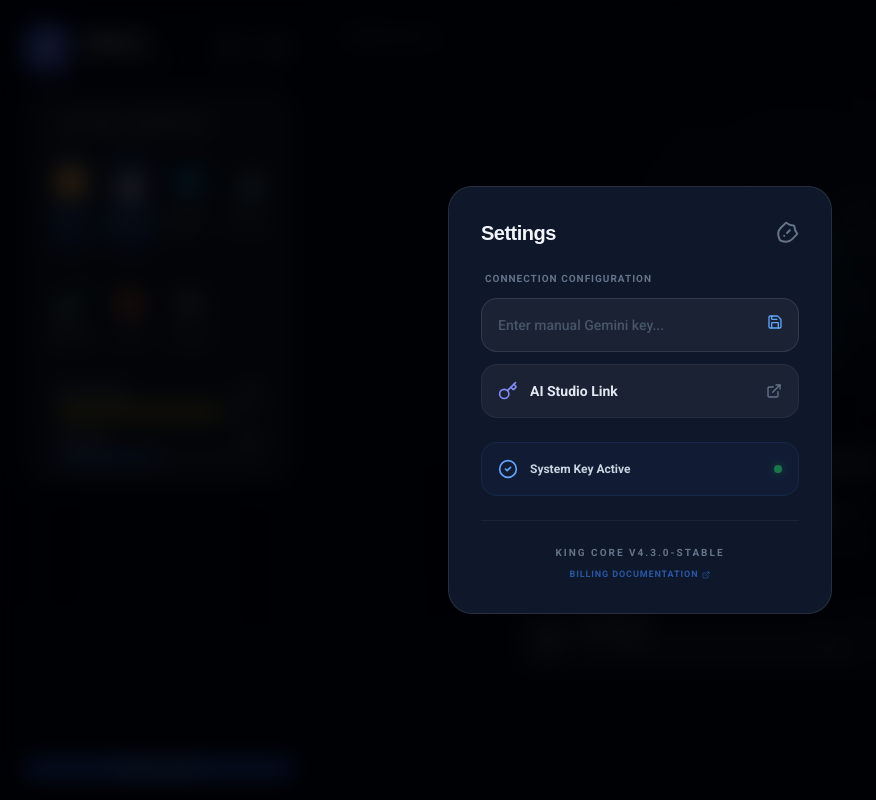
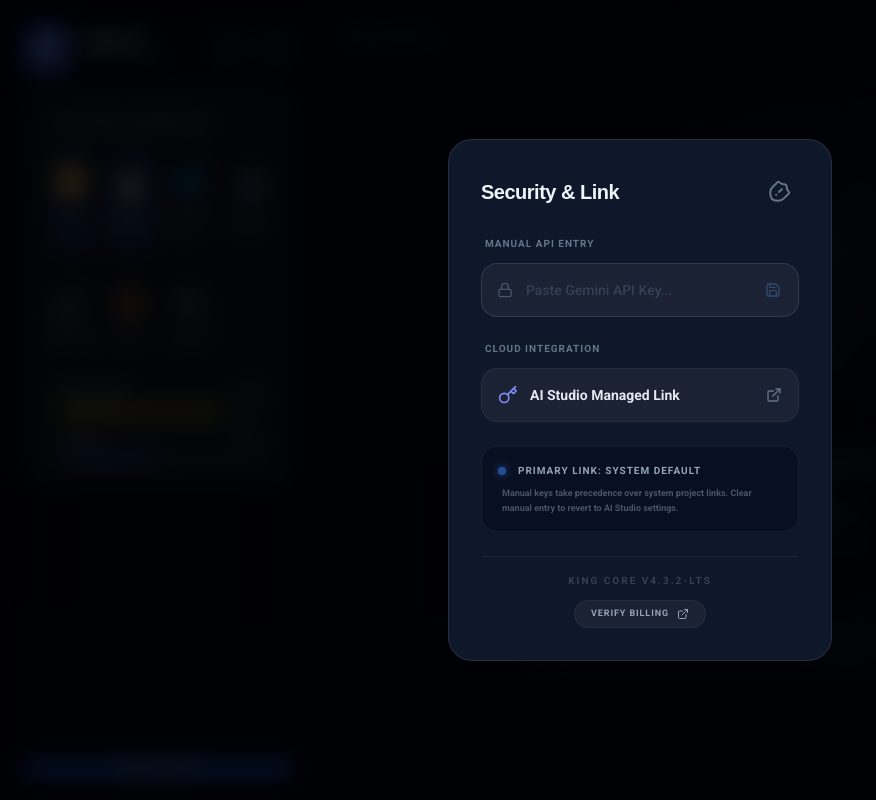
Before and after one commit to KarthickKSG/aiass, a React (Vite) app: page / in a window 1280 px wide. Both pictures are taken after a click on the button 276 px from the left and 48 px from the top of the page. Shown: the whole page, without its empty margins (0-876 px from the left). Built offline with nearby package versions, Linux system fonts and the light colour scheme; a web font is replaced by a local one.

Commit message:
feat(api-key): Improve API key management UI
Refactor state management for API key input and applied status to be more descriptive and clearer. Update icons for settings and security.

```diff
--- a/App.tsx
+++ b/App.tsx
@@ -7,13 +7,16 @@ import { createBlob, decode, decodeAudioData } from './utils/audioUtils';
 import AssistantOrb from './components/AssistantOrb';
 import DeviceDashboard from './components/DeviceDashboard';
 import NotificationPanel from './components/NotificationPanel';
-import { ShieldAlert, Cpu, Wifi, Battery, MicOff, Eye, EyeOff, Key, ExternalLink, Settings, Save, CheckCircle2, Trash2 } from 'lucide-react';
+import { ShieldAlert, Cpu, Wifi, Battery, MicOff, Eye, EyeOff, Key, ExternalLink, Settings, Save, CheckCircle2, Trash2, Lock } from 'lucide-react';
 
 const App: React.FC = () => {
   const [status, setStatus] = useState<AssistantStatus>(AssistantStatus.IDLE);
   const [showSettings, setShowSettings] = useState(false);
-  const [manualKey, setManualKey] = useState<string>(localStorage.getItem('king_api_key') || '');
-  const [keyApplied, setKeyApplied] = useState<boolean>(!!localStorage.getItem('king_api_key'));
+
+  // State for the key currently being typed
+  const [editingKey, setEditingKey] = useState<string>(localStorage.getItem('king_api_key') || '');
+  // State to confirm if the current stored key is what we're using
+  const [isKeyApplied, setIsKeyApplied] = useState<boolean>(!!localStorage.getItem('king_api_key'));
 
   const [deviceState, setDeviceState] = useState<DeviceState>({
     wifi: true,
@@ -26,6 +29,7 @@ const App: React.FC = () => {
     brightness: 80,
     volume: 50,
   });
+
   const [notifications, setNotifications] = useState<Notification[]>([
     {
       id: '1',
@@ -35,6 +39,7 @@ const App: React.FC = () => {
       type: 'alert'
     }
   ]);
+
   const [isSessionActive, setIsSessionActive] = useState(false);
   const [isVisionActive, setIsVisionActive] = useState(false);
   const [errorMessage, setErrorMessage] = useState<string | null>(null);
@@ -65,19 +70,19 @@ const App: React.FC = () => {
     }
   };
 
-  const handleSaveManualKey = () => {
-    if (manualKey.trim()) {
-      localStorage.setItem('king_api_key', manualKey.trim());
-      setKeyApplied(true);
-      addNotification('System', 'Manual API key applied successfully.', 'alert');
+  const handleSaveKey = () => {
+    if (editingKey.trim()) {
+      localStorage.setItem('king_api_key', editingKey.trim());
+      setIsKeyApplied(true);
+      addNotification('System', 'Manual API key secured and active.', 'alert');
     }
   };
 
-  const handleClearManualKey = () => {
+  const handleClearKey = () => {
     localStorage.removeItem('king_api_key');
-    setManualKey('');
-    setKeyApplied(false);
-    addNotification('System', 'Manual API key cleared. Using system defaults.', 'alert');
+    setEditingKey('');
+    setIsKeyApplied(false);
+    addNotification('System', 'Manual key removed. Reverting to system link.', 'alert');
   };
 
   const addNotification = (sender: string, content: string, type: 'message' | 'alert' | 'schedule') => {
@@ -183,7 +188,7 @@ const App: React.FC = () => {
     setErrorMessage(null);
 
     // Determine active API key
-    const activeKey = manualKey || process.env.API_KEY;
+    const activeKey = localStorage.getItem('king_api_key') || process.env.API_KEY;
 
     if (!activeKey && window.aistudio) {
       const hasKey = await window.aistudio.hasSelectedApiKey();
@@ -196,7 +201,8 @@ const App: React.FC = () => {
     try {
       await initAudio();
 
-      const ai = new GoogleGenAI({ apiKey: manualKey || process.env.API_KEY });
+      // Use the key from local storage if available, otherwise fallback to system key
+      const ai = new GoogleGenAI({ apiKey: activeKey });
 
       const sessionPromise = ai.live.connect({
         model: 'gemini-2.5-flash-native-audio-preview-09-2025',
@@ -249,9 +255,9 @@ const App: React.FC = () => {
             setStatus(AssistantStatus.ERROR);
             const msg = (e as any).message || "";
             if (msg.includes("Requested entity was not found")) {
-              setErrorMessage("Key invalid or not found. Update in Settings.");
+              setErrorMessage("Key invalid. Check project status or re-enter key.");
             } else {
-              setErrorMessage("Connection failed. Check network.");
+              setErrorMessage("Connection failed. Protocol sync error.");
             }
           },
           onclose: () => {
@@ -269,7 +275,7 @@ const App: React.FC = () => {
       sessionPromiseRef.current = sessionPromise;
     } catch (err: any) {
       setStatus(AssistantStatus.ERROR);
-      setErrorMessage("Hardware error: Check permissions.");
+      setErrorMessage("Hardware error: Kernel link failed.");
     }
   };
 
@@ -283,72 +289,101 @@ const App: React.FC = () => {
     <div className="h-dvh w-full flex flex-col md:flex-row bg-[#020617] text-slate-100 overflow-hidden relative no-select">
       {showSettings && (
         <div className="fixed inset-0 z-[100] bg-black/80 backdrop-blur-md flex items-center justify-center p-6">
-          <div className="bg-slate-900 border border-white/10 w-full max-w-sm rounded-3xl p-8 shadow-2xl">
+          <div className="bg-slate-900 border border-white/10 w-full max-w-sm rounded-3xl p-8 shadow-2xl animate-in zoom-in-95 duration-200">
             <div className="flex justify-between items-center mb-6">
-              <h2 className="text-xl font-black google-font tracking-tight">Settings</h2>
-              <button onClick={() => setShowSettings(false)} className="text-slate-500 hover:text-white transition-colors">
+              <h2 className="text-xl font-black google-font tracking-tight">Security & Link</h2>
+              <button onClick={() => setShowSettings(false)} className="p-2 text-slate-500 hover:text-white transition-colors">
                 <ShieldAlert className="w-6 h-6 rotate-45" />
               </button>
             </div>
 
             <div className="space-y-6">
-              {/* Connection Section */}
+              {/* Manual Key Input */}
               <div className="space-y-3">
-                <h3 className="text-[10px] font-black text-slate-500 uppercase tracking-widest px-1">Connection Configuration</h3>
+                <div className="flex justify-between items-center px-1">
+                  <h3 className="text-[10px] font-black text-slate-500 uppercase tracking-widest">Manual API Entry</h3>
+                  {isKeyApplied && (
+                    <span className="text-[9px] font-black text-green-400 uppercase tracking-tighter flex items-center space-x-1">
+                      <CheckCircle2 className="w-2.5 h-2.5" />
+                      <span>Applied</span>
+                    </span>
+                  )}
+                </div>
 
                 <div className="relative group">
+                  <div className="absolute left-4 top-1/2 -translate-y-1/2 text-slate-600">
+                    <Lock className="w-4 h-4" />
+                  </div>
                   <input
                     type="password"
-                    value={manualKey}
-                    onChange={(e) => setManualKey(e.target.value)}
-                    placeholder="Enter manual Gemini key..."
-                    className="w-full bg-white/5 border border-white/10 rounded-2xl px-4 py-4 text-sm font-medium focus:outline-none focus:border-blue-500/50 transition-all placeholder:text-slate-600"
+                    value={editingKey}
+                    onChange={(e) => {
+                      setEditingKey(e.target.value);
+                      if (isKeyApplied) setIsKeyApplied(false); // Invalidate applied status if user starts typing
+                    }}
+                    placeholder="Paste Gemini API Key..."
+                    className={`w-full bg-white/5 border ${isKeyApplied ? 'border-green-500/30 bg-green-500/5' : 'border-white/10 focus:border-blue-500/50'} rounded-2xl pl-11 pr-14 py-4 text-sm font-medium focus:outline-none transition-all placeholder:text-slate-700`}
                   />
-                  <div className="absolute right-2 top-2 flex space-x-1">
-                    {keyApplied ? (
-                      <button onClick={handleClearManualKey} className="p-2 text-red-400 hover:bg-red-400/10 rounded-xl transition-colors">
-                        <Trash2 className="w-4 h-4" />
+                  <div className="absolute right-2 top-1/2 -translate-y-1/2 flex space-x-1">
+                    {isKeyApplied ? (
+                      <button
+                        onClick={handleClearKey}
+                        className="p-2.5 text-red-400 hover:bg-red-400/10 rounded-xl transition-colors group/btn"
+                        title="Clear Manual Key"
+                      >
+                        <Trash2 className="w-4 h-4 group-hover/btn:scale-110 transition-transform" />
                       </button>
                     ) : (
-                      <button onClick={handleSaveManualKey} className="p-2 text-blue-400 hover:bg-blue-400/10 rounded-xl transition-colors">
-                        <Save className="w-4 h-4" />
+                      <button
+                        onClick={handleSaveKey}
+                        disabled={!editingKey.trim()}
+                        className="p-2.5 text-blue-400 hover:bg-blue-400/10 disabled:opacity-30 rounded-xl transition-colors group/btn"
+                        title="Save Manual Key"
+                      >
+                        <Save className="w-4 h-4 group-hover/btn:scale-110 transition-transform" />
                       </button>
                     )}
                   </div>
                 </div>
+              </div>
 
+              {/* System Link Option */}
+              <div className="space-y-3">
+                <h3 className="text-[10px] font-black text-slate-500 uppercase tracking-widest px-1">Cloud Integration</h3>
                 <button
                   onClick={handleLinkKey}
                   className="w-full flex items-center justify-between p-4 bg-white/5 border border-white/5 rounded-2xl hover:bg-white/10 transition-all group"
                 >
                   <div className="flex items-center space-x-3">
                     <Key className="w-5 h-5 text-indigo-400" />
-                    <span className="text-sm font-bold text-slate-200">AI Studio Link</span>
+                    <span className="text-sm font-bold text-slate-200">AI Studio Managed Link</span>
                   </div>
                   <ExternalLink className="w-4 h-4 text-slate-500 group-hover:text-indigo-400 transition-colors" />
                 </button>
               </div>
 
-              <div className="flex items-center justify-between p-4 bg-blue-500/5 border border-blue-500/10 rounded-2xl">
-                <div className="flex items-center space-x-3">
-                  <CheckCircle2 className={`w-5 h-5 ${keyApplied ? 'text-green-400' : 'text-blue-400'}`} />
-                  <span className="text-xs font-bold text-slate-300">
-                    {keyApplied ? 'Manual Key Active' : 'System Key Active'}
-                  </span>
+              <div className="p-4 bg-slate-950/40 border border-white/5 rounded-2xl">
+                <div className="flex items-center space-x-3 mb-2">
+                   <div className={`w-2 h-2 rounded-full ${isKeyApplied ? 'bg-green-500 shadow-[0_0_8px_#22c55e]' : 'bg-blue-500 shadow-[0_0_8px_#3b82f6] animate-pulse'}`}></div>
+                   <span className="text-[10px] font-black text-slate-400 uppercase tracking-widest">
+                     Primary Link: {isKeyApplied ? 'Manual Override' : 'System Default'}
+                   </span>
                 </div>
-                <div className="w-2 h-2 rounded-full bg-green-500 animate-pulse shadow-[0_0_8px_rgba(34,197,94,0.5)]"></div>
+                <p className="text-[9px] text-slate-600 font-bold leading-relaxed px-1">
+                  Manual keys take precedence over system project links. Clear manual entry to revert to AI Studio settings.
+                </p>
               </div>
 
-              <div className="pt-6 border-t border-white/5 flex flex-col items-center">
-                <p className="text-[10px] text-slate-500 font-black uppercase tracking-[0.2em]">King Core v4.3.0-Stable</p>
+              <div className="pt-4 border-t border-white/5 flex flex-col items-center">
+                <p className="text-[10px] text-slate-700 font-black uppercase tracking-[0.2em]">King Core v4.3.2-LTS</p>
                 <a
                   href="https://ai.google.dev/gemini-api/docs/billing"
                   target="_blank"
                   rel="noopener noreferrer"
-                  className="mt-2 text-[9px] text-blue-500/60 hover:text-blue-400 font-bold uppercase tracking-widest flex items-center space-x-1"
+                  className="mt-3 px-4 py-1.5 rounded-full bg-white/5 text-[9px] text-slate-400 hover:text-white border border-white/5 font-bold uppercase tracking-widest flex items-center space-x-2 transition-all"
                 >
-                  <span>Billing Documentation</span>
-                  <ExternalLink className="w-2 h-2" />
+                  <span>Verify Billing</span>
+                  <ExternalLink className="w-3 h-3" />
                 </a>
               </div>
             </div>
@@ -356,9 +391,9 @@ const App: React.FC = () => {
         </div>
       )}
 
-      {/* Background Decor */}
+      {/* Background Atmosphere */}
       <div className="absolute inset-0 z-0 pointer-events-none">
-        <div className={`absolute top-[-10%] left-[-10%] w-[60%] h-[60%] rounded-full blur-[120px] transition-colors duration-1000 ${isSessionActive ? 'bg-blue-900/20' : 'bg-slate-900/10'}`}></div>
+        <div className={`absolute top-[-10%] left-[-10%] w-[60%] h-[60%] rounded-full blur-[120px] transition-all duration-1000 ${isSessionActive ? 'bg-blue-900/20' : 'bg-slate-900/10'}`}></div>
       </div>
 
       <aside className="z-20 w-full md:w-80 shrink-0 p-4 md:p-6 flex flex-col space-y-4 bg-slate-950/60 backdrop-blur-3xl border-b md:border-b-0 md:border-r border-white/5">
@@ -380,7 +415,7 @@ const App: React.FC = () => {
             </div>
             <div>
               <h1 className="text-lg font-black google-font leading-tight tracking-tighter">KING AI</h1>
-              <p className="text-[8px] text-slate-500 font-bold uppercase tracking-[0.2em]">Vision Module v1.2</p>
+              <p className="text-[8px] text-slate-500 font-bold uppercase tracking-[0.2em]">Neural Engine v1.2</p>
             </div>
           </div>
           <div className="flex space-x-2">
@@ -408,7 +443,7 @@ const App: React.FC = () => {
               <canvas ref={canvasRef} width="640" height="480" className="hidden" />
               <div className="absolute top-3 left-3 flex items-center space-x-1.5 px-2 py-0.5 bg-black/60 backdrop-blur-md rounded-full border border-white/10">
                 <div className="w-1.5 h-1.5 bg-red-500 rounded-full animate-pulse shadow-[0_0_5px_#ef4444]"></div>
-                <span className="text-[8px] font-black text-white uppercase tracking-tighter">Vision Active</span>
+                <span className="text-[8px] font-black text-white uppercase tracking-tighter">Stream Active</span>
               </div>
             </div>
           )}
@@ -440,7 +475,7 @@ const App: React.FC = () => {
           <div className="flex items-center space-x-2">
             <div className="px-3 py-1 bg-white/5 rounded-full border border-white/5 flex items-center space-x-2">
                <div className="w-1 h-1 bg-blue-400 rounded-full"></div>
-               <span className="text-[10px] font-black text-slate-400 tracking-widest">QUANTUM LINK</span>
+               <span className="text-[10px] font-black text-slate-400 tracking-widest uppercase">Kernel Active</span>
             </div>
           </div>
         </header>
```
